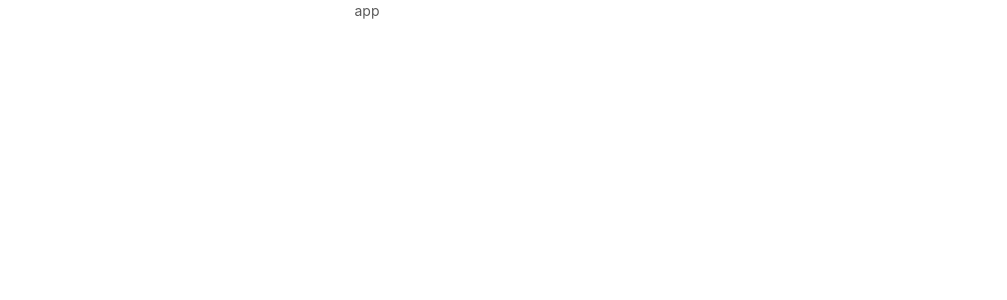
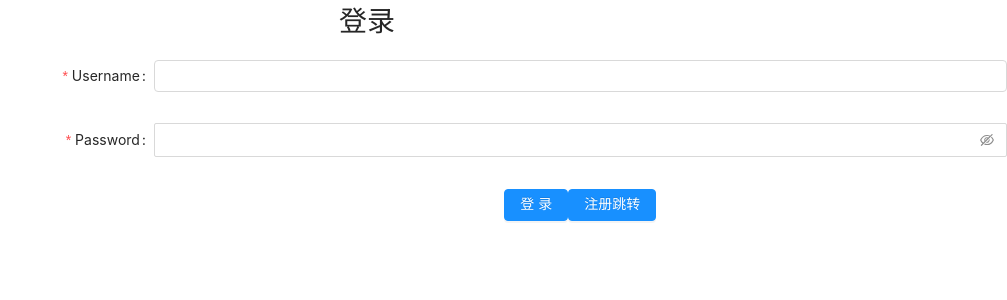
Before and after one commit to KOOKSWAG/xiangm_one, a React (Create React App) app: page / in a window 1280 px wide. Shown: the top 300 px of the page, without its empty margins (273-1280 px from the left). Built offline with nearby package versions, Linux system fonts and the light colour scheme.

Commit message:
登录注册布局及功能

```diff
--- a/package.json
+++ b/package.json
@@ -6,7 +6,7 @@
     "@testing-library/jest-dom": "^4.2.4",
     "@testing-library/react": "^9.5.0",
     "@testing-library/user-event": "^7.2.1",
-    "antd": "^3.26.15",
+    "antd": "^4.2.0",
     "axios": "^0.19.2",
     "babel-plugin-import": "^1.13.0",
     "http-proxy-middleware": "^1.0.3",
--- a/src/App.js
+++ b/src/App.js
@@ -1,10 +1,17 @@
 import React from 'react';
 import './App.css';
+import { Switch, Route } from 'react-router-dom';
+import Login from './page/login/login'
+import Zhuce from './page/zhuce/zhuce'
 
 function App() {
   return (
     <div className="App">
-      app
+      <Switch>
+        <Route path="/Login" component={Login}/>
+        <Route path="/Zhuce" component={Zhuce}/>
+        <Route path="/" component={Login}/>
+      </Switch>
     </div>
   );
 }
--- a/src/index.js
+++ b/src/index.js
@@ -3,7 +3,29 @@ import ReactDOM from 'react-dom';
 import App from './App';
 import './index.less';
 
+import {HashRouter} from 'react-router-dom'
+import { ConfigProvider} from 'antd';
+// 由于 antd 组件的默认文案是英文，所以需要修改为中文
+import zhCN from 'antd/es/locale/zh_CN';
+import moment from 'moment';
+import 'moment/locale/zh-cn';
+import 'antd/dist/antd.css';
+
+import { Provider } from 'react-redux'
+import { store } from './store'
+
+// import Routes from '@/router'
+
+moment.locale('zh-cn');
+
+
 ReactDOM.render(
-    <App />,
+  <Provider store={store} >
+  <HashRouter>
+    <ConfigProvider locale={zhCN}>
+      <App />
+    </ConfigProvider>
+  </HashRouter>
+  </Provider>,
   document.querySelector('#root')
 );
--- /dev/null
+++ b/src/page/login/login.js
@@ -0,0 +1,90 @@
+import React, { Component } from 'react'
+import { Form, Input, Button, Checkbox } from 'antd';
+import axios from 'axios'
+import qs from 'qs'
+import { NavLink } from 'react-router-dom';
+
+const layout = {
+    labelCol: {
+        span: 8,
+    },
+    wrapperCol: {
+        span: 16,
+    },
+ };
+const tailLayout = {
+    wrapperCol: {
+        offset: 8,
+        span: 16,
+    },
+};
+
+export default class login extends Component {
+    onFinish = values => {
+        console.log('Success:', values);
+        axios.post('/api/index.php/home/v1/login',qs.stringify(values)).then(res=>{
+            if(res.data.status==200){
+                alert('登录成功')
+
+            }
+           else{
+            alert('登录失败')
+           }
+        })
+      };
+
+    onFinishFailed = errorInfo => {
+        console.log('Failed:', errorInfo);
+      };
+    render() {
+        return (
+            <Form
+            {...layout}
+            name="basic"
+            initialValues={{
+              remember: true,
+            }}
+            onFinish={this.onFinish}
+            onFinishFailed={this.onFinishFailed}
+          >
+          <h1>登录</h1>
+            <Form.Item
+              label="Username"
+              name="username"
+              rules={[
+                {
+                  required: true,
+                  message: 'Please input your username!',
+                },
+              ]}
+            >
+              <Input />
+            </Form.Item>
+
+            <Form.Item
+              label="Password"
+              name="pwd"
+              rules={[
+                {
+                  required: true,
+                  message: 'Please input your password!',
+                },
+              ]}
+            >
+              <Input.Password />
+            </Form.Item>
+
+            <Form.Item {...tailLayout}>
+              <Button type="primary" htmlType="submit">
+                登录
+              </Button>
+             <NavLink to="/zhuce">
+                <Button type="primary">
+                    注册跳转
+                </Button>
+              </NavLink>
+            </Form.Item>
+          </Form>
+        )
+    }
+}
--- /dev/null
+++ b/src/page/zhuce/zhuce.js
@@ -0,0 +1,90 @@
+import React, { Component } from 'react'
+import { Form, Input, Button, Checkbox } from 'antd';
+import { NavLink } from 'react-router-dom';
+import qs from 'qs'
+import axios from 'axios'
+
+const layout = {
+    labelCol: {
+        span: 8,
+    },
+    wrapperCol: {
+        span: 16,
+    },
+ };
+const tailLayout = {
+    wrapperCol: {
+        offset: 8,
+        span: 16,
+    },
+};
+
+export default class zhuce extends Component {
+    onFinish = values => {
+        console.log('Success:', values);
+        axios.post('/api/index.php/home/v1/register',qs.stringify(values)).then(res=>{
+            if(res.data.status==200){
+                alert('注册成功')
+            }
+           else{
+            alert('注册失败')
+           }
+        })
+      };
+
+    onFinishFailed = errorInfo => {
+        console.log('Failed:', errorInfo);
+      };
+    render() {
+        return (
+
+            <Form
+            {...layout}
+            name="basic"
+            initialValues={{
+              remember: true,
+            }}
+            onFinish={this.onFinish}
+            onFinishFailed={this.onFinishFailed}
+          >
+              <h1>注册</h1>
+            <Form.Item
+              label="Username"
+              name="username"
+              rules={[
+                {
+                  required: true,
+                  message: 'Please input your username!',
+                },
+              ]}
+            >
+              <Input />
+            </Form.Item>
+
+            <Form.Item
+              label="Password"
+              name="pwd"
+              rules={[
+                {
+                  required: true,
+                  message: 'Please input your password!',
+                },
+              ]}
+            >
+              <Input.Password />
+            </Form.Item>
+
+            <Form.Item {...tailLayout}>
+              <Button type="primary" htmlType="submit">
+                注册
+              </Button>
+              <NavLink to="/login">
+                <Button type="primary">
+                    登录跳转
+                </Button>
+              </NavLink>
+            </Form.Item>
+          </Form>
+        )
+    }
+}
--- /dev/null
+++ b/src/store.js
@@ -0,0 +1,31 @@
+import { createStore, compose, combineReducers, applyMiddleware } from 'redux'
+import promise from 'redux-promise'
+import thunk from 'redux-thunk'
+import { persistReducer } from 'redux-persist'
+import storage from 'redux-persist/lib/storage'
+import autoMergeLevel2 from 'redux-persist/lib/stateReconciler/autoMergeLevel2'
+
+const rootPersistConfig = {
+  key: 'root',
+  storage,
+  stateReconciler: autoMergeLevel2,
+  whitelist: ['list'],
+}
+
+const composeEnhancers = window.__REDUX_DEVTOOLS_EXTENSION_COMPOSE__ || compose
+
+// 抽离出一个需要持久化的公共 reduce
+const myPersistReducer = persistReducer(
+  rootPersistConfig,
+  combineReducers({
+    //这里是引入的组件
+  }
+))
+
+// createStore(reduce, 中间件)
+const store = createStore(
+  myPersistReducer,
+  composeEnhancers(applyMiddleware(thunk, promise))
+)
+
+export { store }
```
Also changed, not shown: src/page/home/home.js (added, +11 -0 lines), src/setupProxy.js (added, +20 -0 lines), 1 other file (tests, documents, lock files or other folders).
